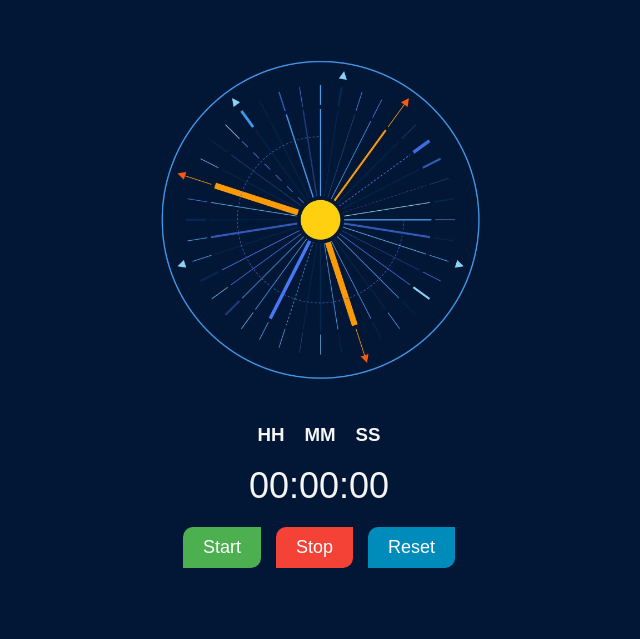
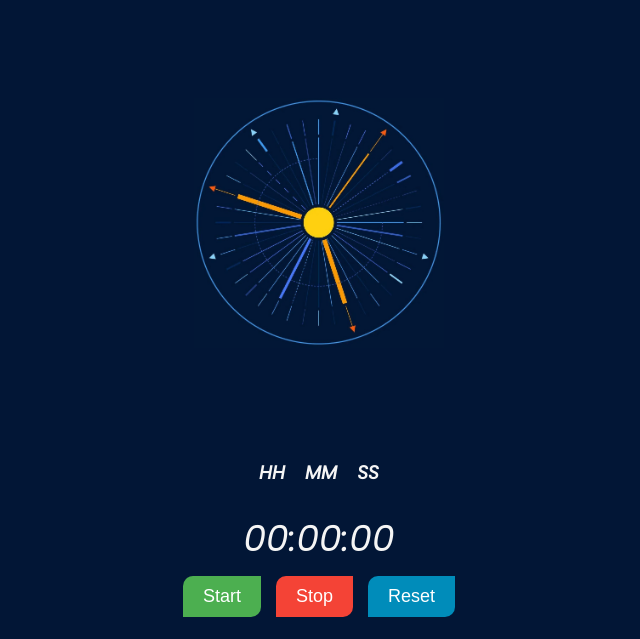
Before and after one commit to saikiran-C6/Stopwatch-App, a plain HTML site: page Index.html in a window 1280 px wide. Shown: the part 177-816 px from the top of the page, without its empty margins (321-961 px from the left). Drawn offline with Linux system fonts and the light colour scheme.

Commit message:
commit all changes

```diff
--- a/Index.html
+++ b/Index.html
@@ -10,7 +10,9 @@
 
     <!-- The main container for the stopwatch app -->
     <div class="stopwatch-container">
-
+       <!-- Background image-->
+        <img src="sw3.jpg" alt="Background Image" class="background-image"
+        style="height: 250px; width: 250px;">
         <!-- Container for displaying units [hr, min, sec]  -->
         <div class="units" >
             <h3>HH</h3>
--- a/Style.css
+++ b/Style.css
@@ -1,13 +1,11 @@
+@import url('https://fonts.googleapis.com/css2?family=Poppins:ital@1&display=swap');
+
 /* Root styles for the stopwatch */
 body {
-    font-family: Arial, sans-serif;
+    font-family: 'Poppins', sans-serif;
     text-align: center;
-    background-image: url('sw3.webp');
-    background-size: cover;
-    background-repeat: no-repeat;
-    background-attachment: fixed;
-    background-position: center;
-    overflow: hidden;
+    background-color: #021636;
+    margin: 0;
 }
 
 /* stopwatch container styles */
@@ -17,13 +15,23 @@ body {
     align-items: center;
     justify-content: flex-end;
     height: 100vh;
+    position: relative;
+}
+
+/* Background image style */
+.background-image {
+    position: absolute;
+    top: 50%;
+    left: 50%;
+    transform: translate(-50%, -50%);
+    z-index: -1;
 }
 
 /* Styles for the time display */
 .time {
     font-size: 36px;
     color: whitesmoke;
-    margin-bottom: 20px;
+    margin-bottom: 10px;
 }
 
 /* Styles for the units [hr, min, sec] */
@@ -31,13 +39,14 @@ body {
     display: flex;
     gap: 20px;
     color: whitesmoke;
+    margin-bottom: 5px;
 }
 
 /* control buttons */
 .controls {
     display: flex;
     gap: 15px;
-    margin-bottom: 5%;
+    margin-bottom: 0.5%;
 }
 
 .control {
```
Also changed, not shown: sw3.jpg (added), sw3.webp (deleted).
